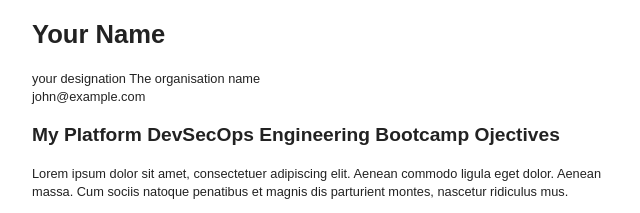
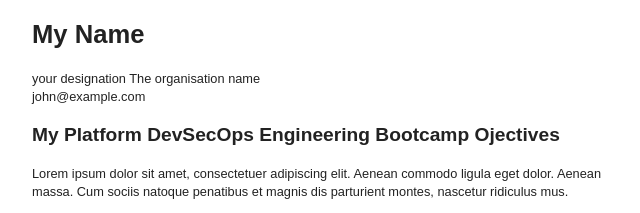
Before and after one commit to deployguru-learning/dg-web-learning-journey, a plain HTML site: page index.html in a window 1280 px wide. Shown: the top 213 px of the page, 308-948 px from the left. Drawn offline with Linux system fonts and the light colour scheme.

Commit message:
added new file

```diff
--- a/index.html
+++ b/index.html
@@ -9,7 +9,7 @@
 <body>
 	<div class="container">
 	<header>
-		<h1 id="name">Your Name</h1>
+		<h1 id="name">My Name</h1>
 
 		<div id="designation">
 
```
